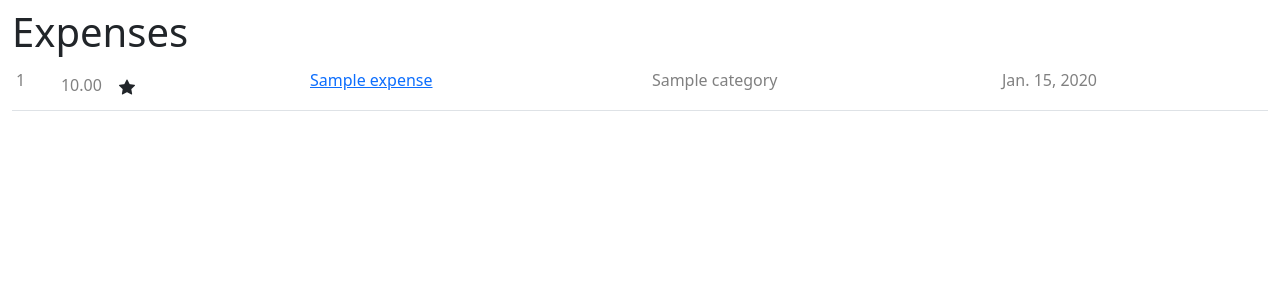
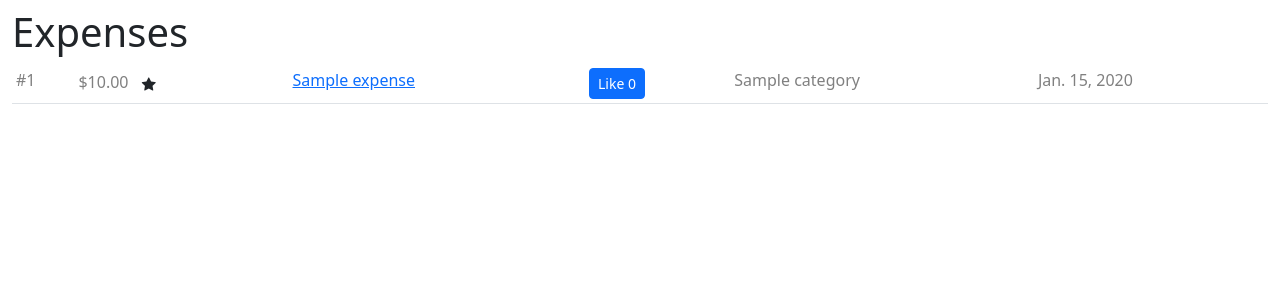
Before and after one commit to nonZero/SaveMeMoney, a Django app: page / in a window 1280 px wide. Shown: the part 56-356 px from the top of the page. Run offline with Django 4.2, Linux system fonts and the light colour scheme; a user stored in the database is signed in; tables that the repository leaves empty hold one stand-in row (values such as "Sample post"); some libraries are stand-ins or nearby versions.

Commit message:
js like increment example

```diff
--- a/expenses/static/js/expense_list.js
+++ b/expenses/static/js/expense_list.js
@@ -1,4 +1,12 @@
 console.log('START JS FILE');
+
+for (const el of document.querySelectorAll('.likes')) {
+  el.addEventListener('click', (event) => {
+    const counter = el.querySelector(".counter");
+    const v = +counter.textContent;
+    counter.textContent = v + 1;
+  });
+}
 
 const h1 = document.querySelector('h1');
 
--- a/expenses/templates/expenses/expense_list.html
+++ b/expenses/templates/expenses/expense_list.html
@@ -8,9 +8,6 @@
 
 {% block content %}
 
-
-
-
     <h1>
         Expenses
     </h1>
@@ -18,14 +15,14 @@
     <table class="table table-hover table-sm">
         {% for object in object_list %}
             <tr class="{{ object.is_expensive|yesno:"expensive,cheap" }}">
-                <td>{{ object.id }}</td>
+                <td>#{{ object.id }}</td>
                 <td>
-                    {{ object.amount }}
+                    ${{ object.amount }}
                     <form method="post"
                           action="{{ object.get_absolute_url }}"
                           class="d-inline">
                         {% csrf_token %}
-                        <button class="btn btn-star">
+                        <button class="btn btn-sm">
                             {% if object.is_starred %}
                                 <i class="bi-star-fill"></i>
                             {% else %}
@@ -39,6 +36,13 @@
                     <a href="{% url "e:detail" object.id %}">
                         {{ object.title }}
                     </a>
+                </td>
+                <td>
+                    <button class="likes btn btn-primary btn-sm">
+                        Like
+                        <span class="counter">0</span>
+                    </button>
+
                 </td>
                 <td>{{ object.category }}</td>
                 <td>{{ object.date }}</td>
```
